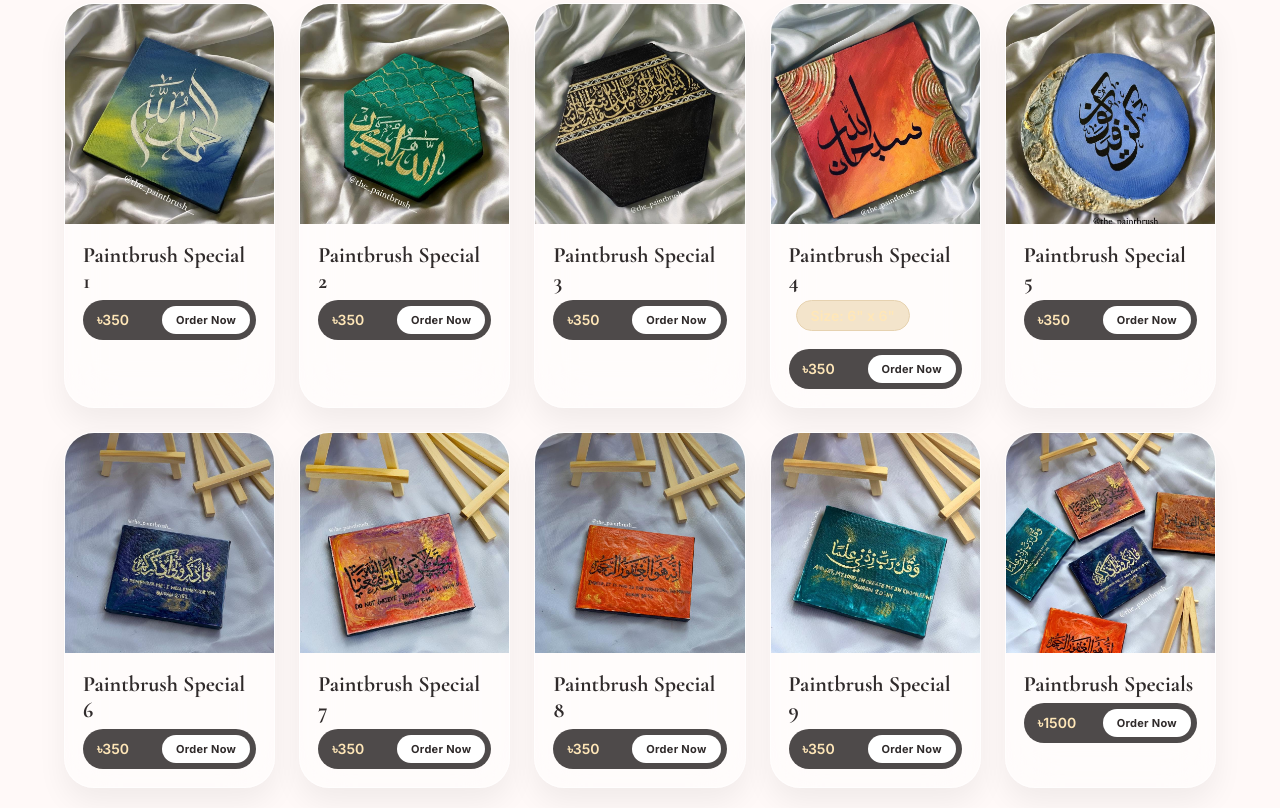
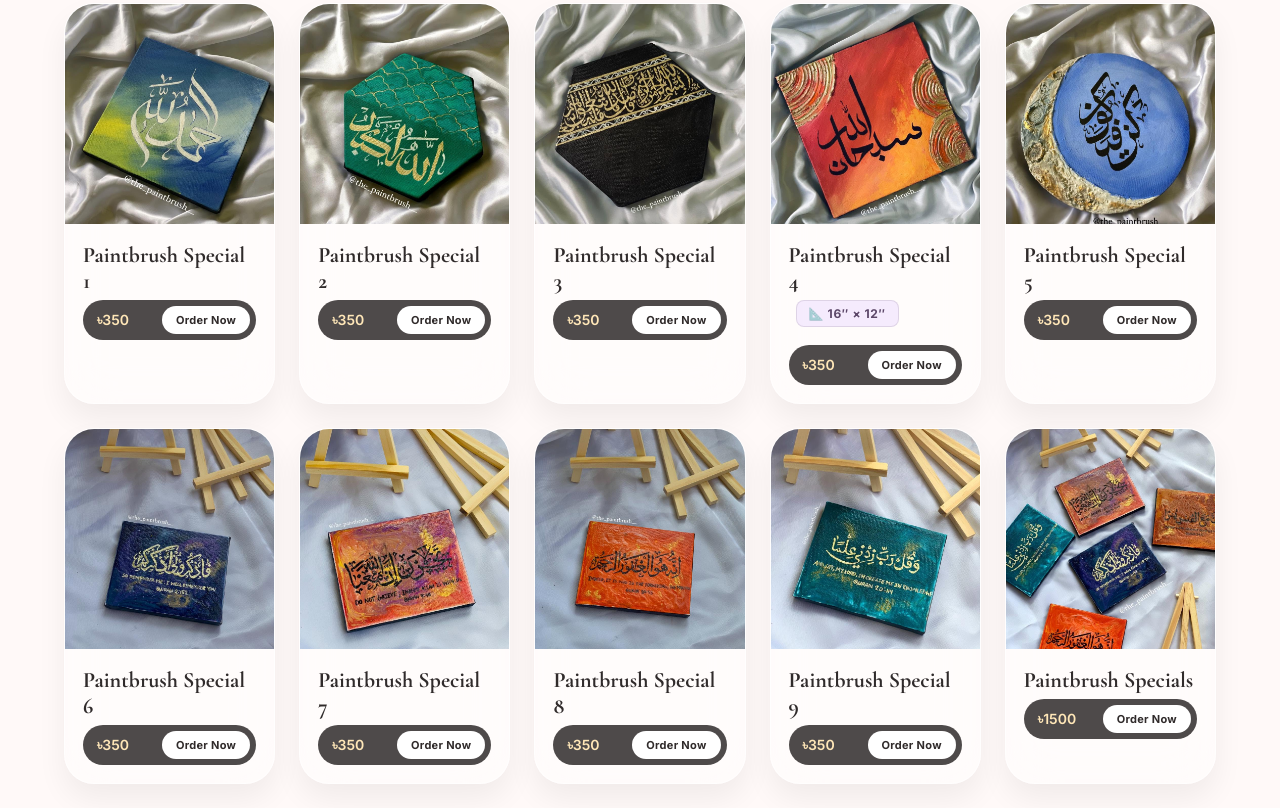
Before and after one commit to Thembliss/paintbrush-website, a plain HTML site: page index.html in a window 1280 px wide. Shown: the part 4974-5782 px from the top of the page. Drawn offline with nearby package versions, Linux system fonts and the light colour scheme.

Commit message:
Improved homepage layout and styling

```diff
--- a/index.html
+++ b/index.html
@@ -499,7 +499,7 @@
                     <h3>Paintbrush Special 4</h3>
 
                     <div class="painting-size">
-                        <p>Size: 6" x 6"</p>
+                        📐 16″ × 12″
                     </div>
 
                     <div class="card-footer">
--- a/style.css
+++ b/style.css
@@ -664,13 +664,15 @@ section{
 .painting-size{
     display:inline-block;
     margin:0 25px 18px;
-    padding:6px 14px;
-    background:#f3e4cb;
-    color:#6a5132;
-    font-size:13px;
-    font-weight:600;
-    border-radius:999px;
-    border:1px solid #e6d2b0;
+    padding:5px 12px;
+    background:rgba(232,216,255,.45);
+    color:#5c4768;
+    border:1px solid rgba(92,71,104,.15);
+    border-radius:8px;
+    font-size:12px;
+    font-weight:700;
+    letter-spacing:.6px;
+    text-transform:uppercase;
 }
 
 .painting-card p{
```
